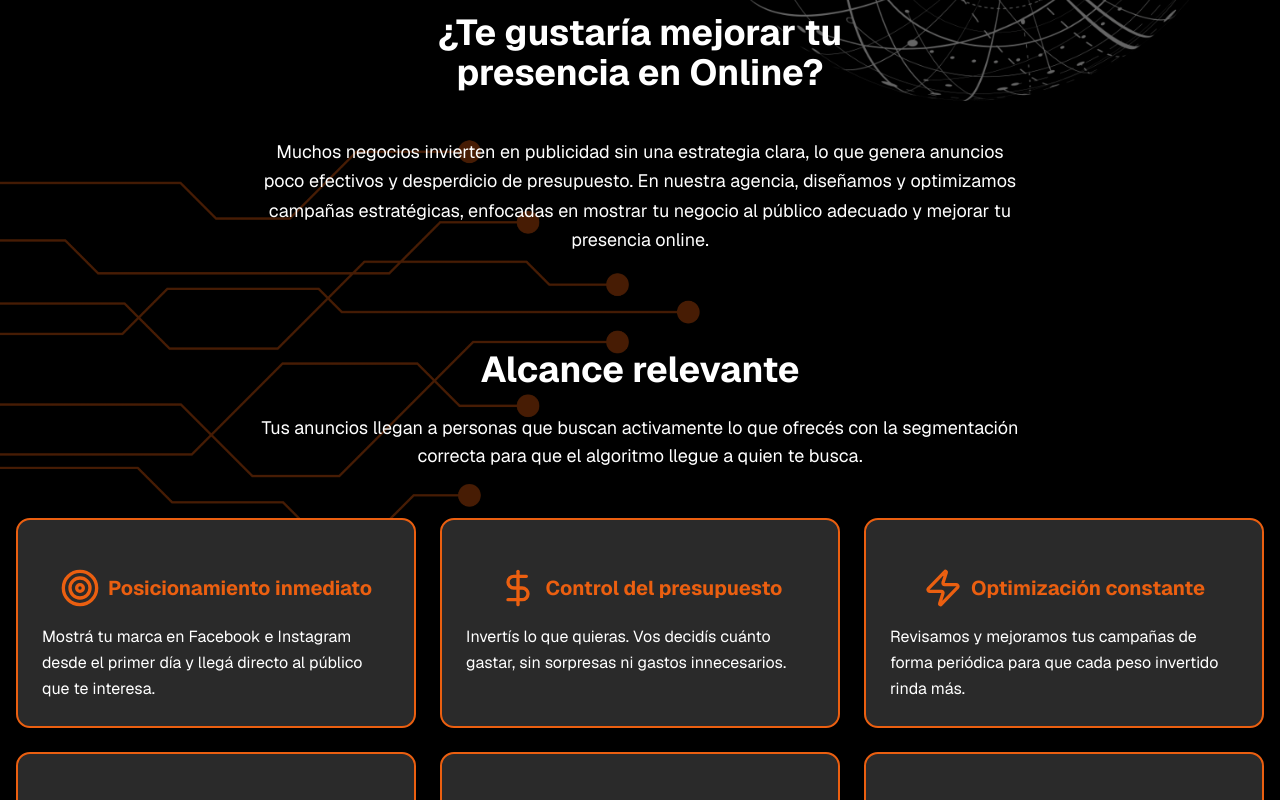
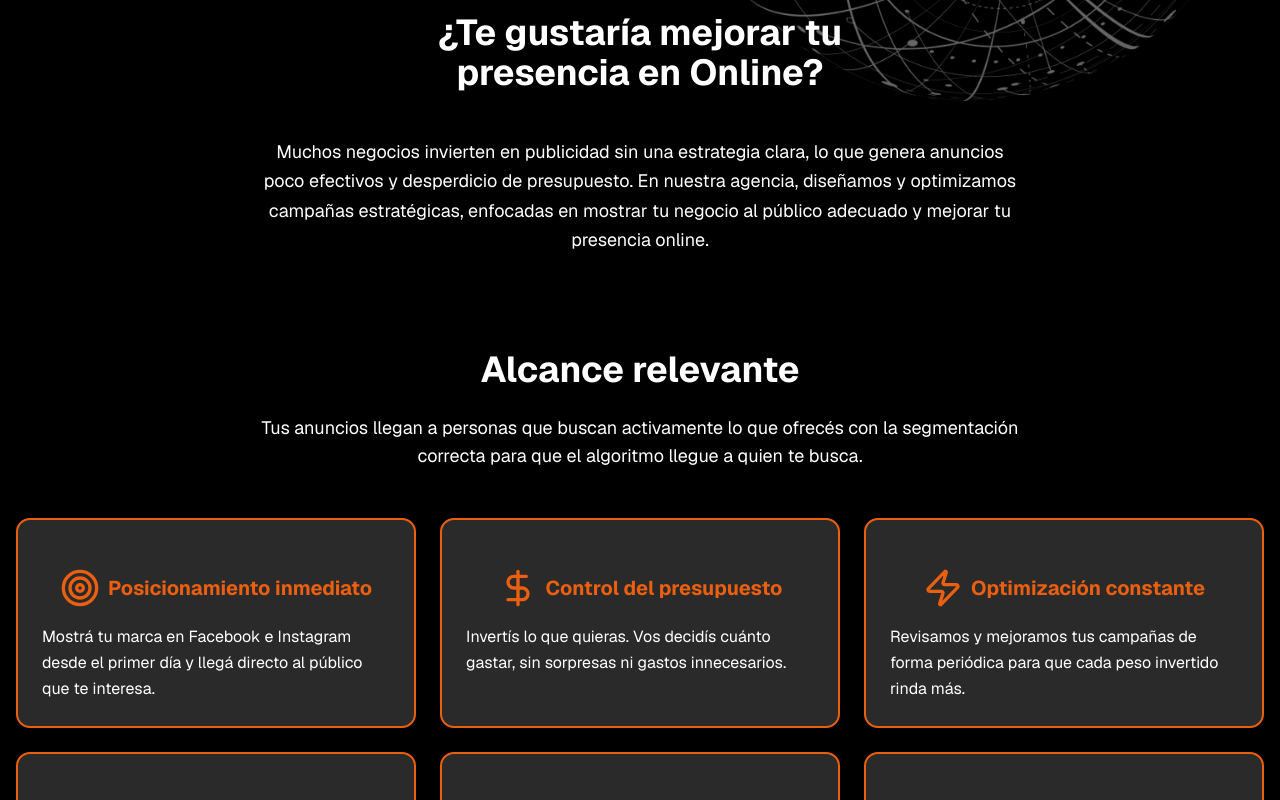
Before and after one commit to FabianRausch/ims-landing, a Next.js app: page / in a window 1280 px wide. Shown: the part 540-1340 px from the top of the page. Built offline with nearby package versions, Linux system fonts and the light colour scheme; no server answers.

Commit message:
Remove BackgroundLines component and update Home page layout. The BackgroundLines import was eliminated, and the SectionWrapper was simplified by removing the background prop.

```diff
--- a/app/page.tsx
+++ b/app/page.tsx
@@ -9,7 +9,6 @@ import { ProcessSection } from "@/components/process-section";
 import { ContactSection } from "@/components/contact-section";
 import { Footer } from "@/components/footer";
 import { SectionWrapper } from "@/components/section-wrapper";
-import { BackgroundLines } from "@/components/background-lines";
 import { BackgroundWorld } from "@/components/background-world";
 import { BackgroundWorld2 } from "@/components/background-word-2";
 
@@ -30,7 +29,7 @@ export default function Home() {
       >
         <HeroSection />
 
-        <SectionWrapper background={<BackgroundLines top="200px" />}>
+        <SectionWrapper>
           <ProblemSection />
           <BenefitsSection />
         </SectionWrapper>
--- a/components/background-lines.tsx
+++ /dev/null
@@ -1,39 +0,0 @@
-export function BackgroundLines({
-  side = "left",
-  maxHeight = "700px",
-  maxWidth = "700px",
-  top = "0",
-  left = "0",
-  right = "0",
-  bottom = "0",
-}: {
-  side?: "left" | "right";
-  maxHeight?: string;
-  maxWidth?: string;
-  top?: string;
-  left?: string;
-  right?: string;
-  bottom?: string;
-}) {
-  return (
-    <div
-      className="absolute pointer-events-none z-0"
-      style={{
-        backgroundImage: "url('/lines.PNG')",
-        backgroundSize: "contain",
-        backgroundRepeat: "no-repeat",
-        width: "100%",
-        height: "100%",
-        maxHeight,
-        maxWidth,
-        top,
-        left: left || "auto",
-        right: right || "auto",
-        transform: side === "left" ? "scaleX(1)" : "scaleX(-1)",
-        bottom,
-        position: "absolute",
-        opacity: 0.3,
-      }}
-    ></div>
-  );
-}
```
